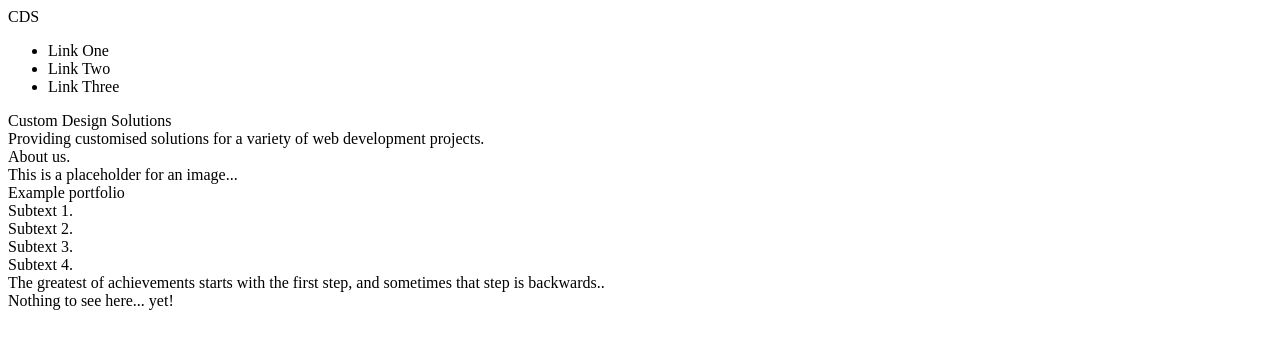
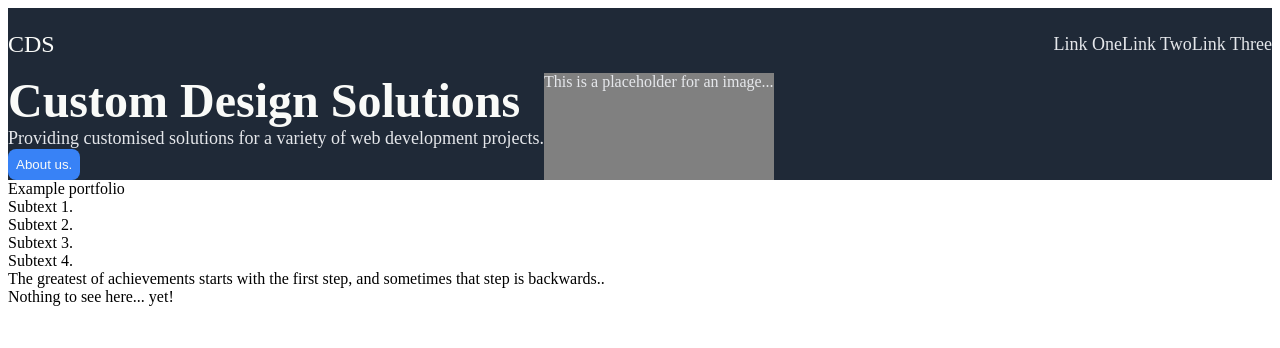
Before and after one commit to Adam-Peel/landing-page-assignment, a plain HTML site: page index.html in a window 1280 px wide. Drawn offline with Linux system fonts and the light colour scheme.

Commit message:
started styling header content

```diff
--- a/index.html
+++ b/index.html
@@ -22,7 +22,7 @@
             <div class="hero-text-block">
                 <div class="hero-header">Custom Design Solutions</div>
                 <div class="hero-content">Providing customised solutions for a variety of web development projects.</div>
-                <div class="hero-button">About us.</div>
+                <div class="hero-button"><button id="button">About us.</button></div>
             </div>
             <div class="hero-image">This is a placeholder for an image...</div>
         </div>
--- a/style.css
+++ b/style.css
@@ -2,3 +2,57 @@ body {
     display: flex;
     flex-direction: column;
 }
+
+ul {
+    list-style: none;
+    display: flex;
+    flex-direction: row;
+}
+
+#button {
+    background-color: #3882F6;
+    color: #F9FAF8;
+    text-align: center;
+    border: none;
+    border-radius: 8px;
+    padding: 8px;
+}
+
+.header {
+    background-color: #1F2937;
+}
+
+.header-links, .hero-content {
+    font-size: 18px;
+    color: #E5E7EB;
+}
+
+.header-banner {
+    display: flex;
+    flex-direction: row;
+    justify-content: space-between;
+    align-items: center;
+    padding-top: 8px;
+}
+
+.logo-placeholder {
+    color: #F9FAF8;
+    font-size: 24px;
+}
+
+
+.hero-block {
+    display: flex;
+    flex-direction: row;
+}
+
+.hero-header {
+    color: #F9FAF8;
+    font-size: 48px;
+    font-weight: 900;
+}
+
+.hero-image {
+    background-color: gray;
+    color: #E5E7EB;
+}
```
